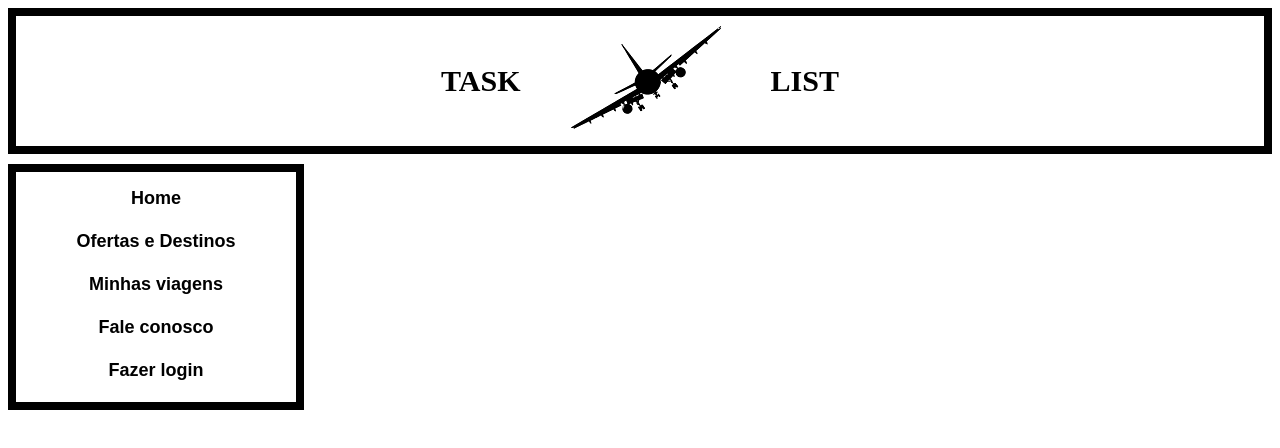
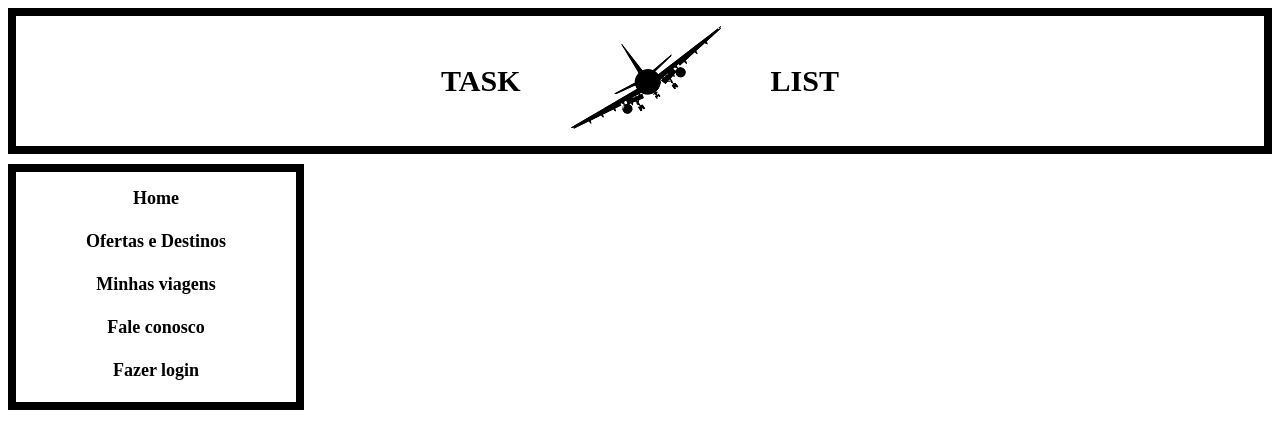
Before and after one commit to thiagooncalves/TaskList, a React (Vite) app: page / in a window 1280 px wide. Shown: the top 448 px of the page. Built offline with nearby package versions, Linux system fonts and the light colour scheme.

Commit message:
feat: import fonte

```diff
--- /dev/null
+++ b/fonts/globalCss.js
@@ -0,0 +1,8 @@
+import { globalCss } from "../src/stitches.config.js";
+
+export const globalStyles = globalCss("fonte", {
+    '@font-face': {
+      fontFamily: 'Exo',
+      src: 'local("Exo-Regular") url("Exo-Regular.woff2")',
+    }
+  })
--- a/src/App.jsx
+++ b/src/App.jsx
@@ -3,11 +3,11 @@ import { Sidebar } from "./components/Sidebar/Sidebar";
 
 function App() {
   return (
-    <>
+      <>
       <Header />
       <Sidebar />
-    </>
-  );
+      </>
+    );
 }
 
 export default App;
--- a/src/components/Header/styled.js
+++ b/src/components/Header/styled.js
@@ -1,6 +1,7 @@
 import { styled } from "../../stitches.config.js";
 
 export const Header = styled("header", {
+  fontFamily: 'Exo',
   display: "flex",
   justifyContent: "center",
   border: "solid .5rem black",
--- a/src/components/Sidebar/styled.js
+++ b/src/components/Sidebar/styled.js
@@ -11,6 +11,7 @@ export const Sidebar = styled("sidebar", {
   height: 200,
   border: "solid .5rem black",
   '& button': {
+    fontFamily: 'Exo',
     backgroundColor: "transparent",
     border: "none",
     cursor: "pointer",
--- a/src/stitches.config.js
+++ b/src/stitches.config.js
@@ -1,6 +1,6 @@
 import { createStitches } from "@stitches/react";
 
-export const { styled } = createStitches({
+export const { styled, css, globalCss } = createStitches({
   media: {
     xs: "(max-width: 480px)",
     sm: "(max-width: 768px)",
```
Also changed, not shown: fonts/Exo-Regular.woff2 (added).
